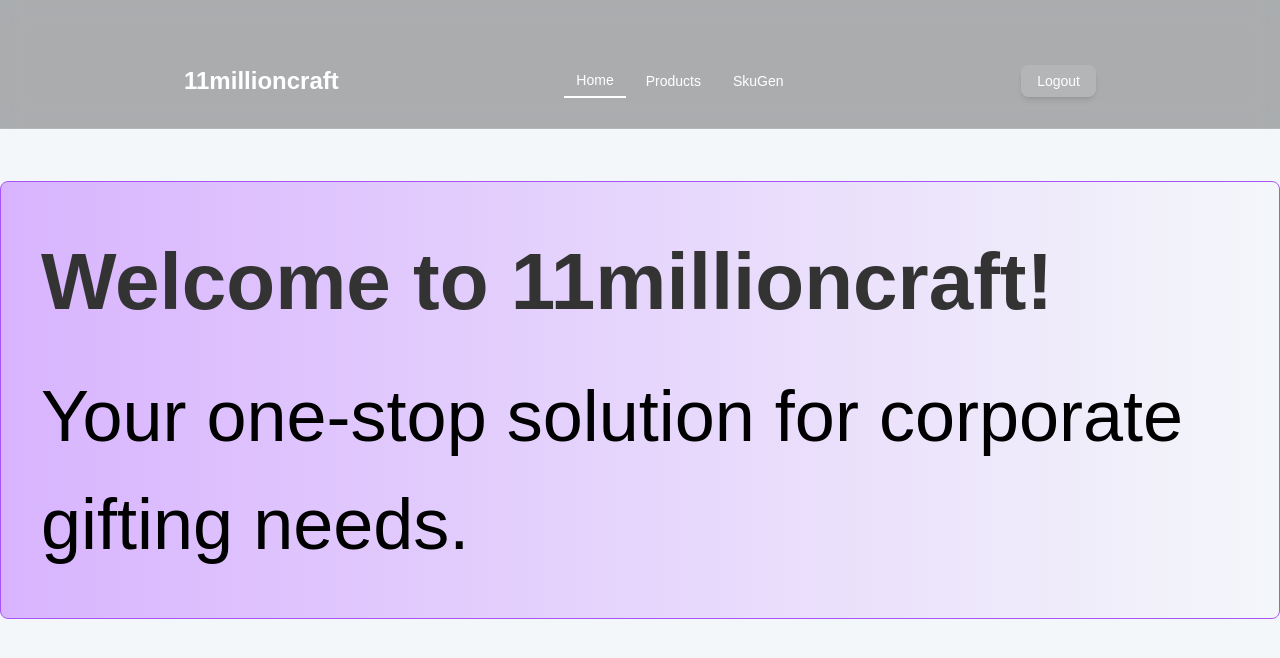
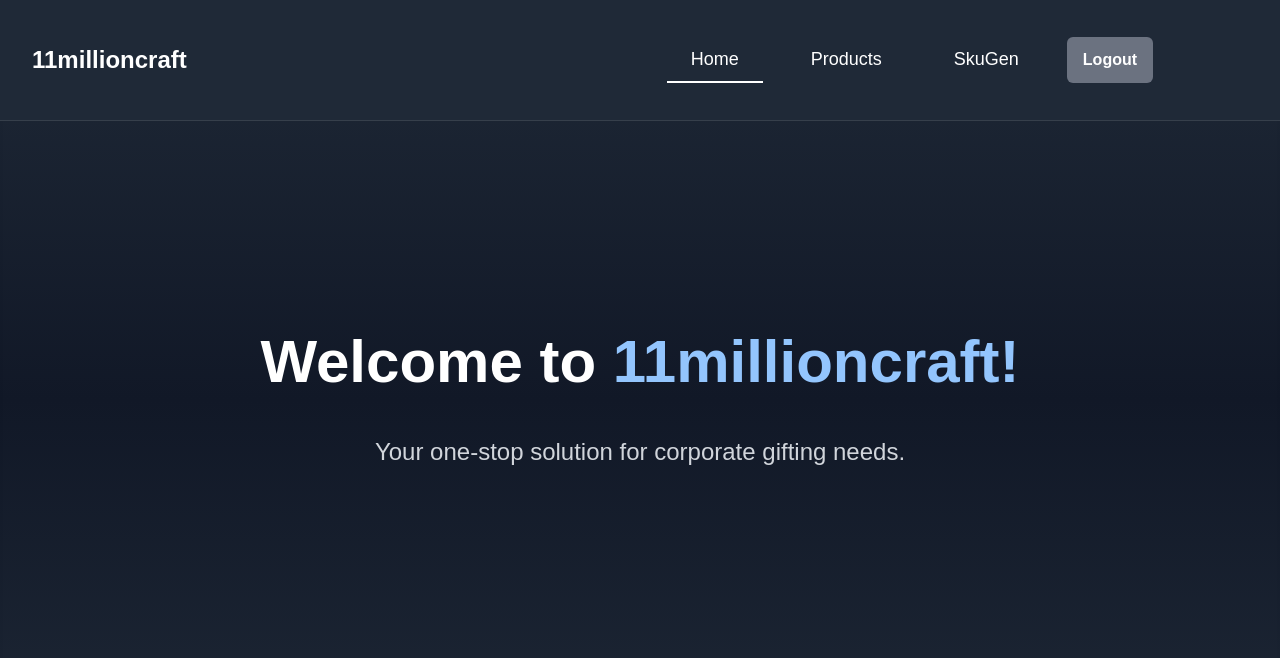
Before and after one commit to R0h-a-a-n/11millioncraft, a React (Vite) app in the folder 11millioncrafts/frontend/: page /home in a window 1280 px wide. Shown: the top 658 px of the page. Built offline with nearby package versions, Linux system fonts and the light colour scheme; sample sign-in values are in the browser's storage.

Commit message:
changes to UI

```diff
--- a/11millioncrafts/frontend/package.json
+++ b/11millioncrafts/frontend/package.json
@@ -8,6 +8,8 @@
         "preview": "vite preview"
     },
     "dependencies": {
+        "@headlessui/react": "^2.2.0",
+        "@heroicons/react": "^2.2.0",
         "axios": "^1.5.0",
         "jwt-decode": "^4.0.0",
         "lucide-react": "^0.469.0",
--- a/11millioncrafts/frontend/src/App.jsx
+++ b/11millioncrafts/frontend/src/App.jsx
@@ -12,7 +12,7 @@ import SkuDetail from './components/SkuDetail';
 import Edit from './components/Edit';
 import { ToastContainer,toast } from 'react-toastify';
 import 'react-toastify/dist/ReactToastify.css';
-import Superadmin from './components/Superadmin';
+import Superadmin from './components/superadmin';
 import Superlogin from './components/Superlogin';
 
 function App() {
--- /dev/null
+++ b/11millioncrafts/frontend/src/components/Header.css
@@ -0,0 +1,34 @@
+#height {
+    height: 15vh;
+    display: flex;
+    justify-content: baseline;
+    align-items: center;
+     font: size 150px;
+     font-weight: bold;
+     color: white;
+  }
+  /* Apply hover effects for navigation links */
+nav .flex .block {
+    position: relative;
+    display: inline-block;
+    padding-bottom: 5px; /* Add some spacing for underline */
+  }
+
+  nav .flex .block::after {
+    content: '';
+    position: absolute;
+    bottom: 0;
+    left: 0;
+    width: 0;
+    height: 2px;
+    background-color: white;
+    transition: width 0.3s ease, left 0.3s ease;
+  }
+
+  nav .flex .block:hover::after {
+    width: 100%;
+  }
+
+  nav .flex .block.active::after {
+    width: 100%;
+  }
--- a/11millioncrafts/frontend/src/components/Header.jsx
+++ b/11millioncrafts/frontend/src/components/Header.jsx
@@ -1,12 +1,16 @@
-import React, { useEffect, useState } from 'react';
+import React, { useState } from 'react';
 import { NavLink, useNavigate } from 'react-router-dom';
 import { jwtDecode } from 'jwt-decode';
+import { Disclosure, DisclosureButton, DisclosurePanel } from '@headlessui/react';
+import { Bars3Icon, XMarkIcon } from '@heroicons/react/24/outline';
+import './Header.css';
 
 function Header() {
   const [isMenuOpen, setIsMenuOpen] = useState(false);
   const navigate = useNavigate();
 
-
+  const token = localStorage.getItem('token');
+  const decoded = token ? jwtDecode(token) : null;
 
   const handleLogout = () => {
     localStorage.removeItem('token');
@@ -15,106 +19,90 @@ function Header() {
     window.location.reload();
   };
 
-  const token = localStorage.getItem('token');
-  const decoded = jwtDecode(token);
-
+  const navigation = [
+    { name: 'Home', href: '/home', current: false },
+    { name: 'Products', href: '/products', current: false },
+    { name: 'SkuGen', href: '/skugen', current: false },
+    decoded?.issuperadmin && { name: 'SuperAdmin', href: '/superadmin', current: false },
+  ].filter(Boolean);
 
   return (
-    <header className="fixed h-[5vh] py-[8vh] top-0 left-0 right-0 z-50 bg-black/30 backdrop-blur-md border-b border-white/10">
-      <div className="px-4 sm:px-6">
-        <div className="flex items-center justify-between">
+    <Disclosure as="nav" className="bg-gray-800 mb-[90vh] fixed w-full top-0 left-0 z-50 backdrop-blur-md border-b border-white/10">
+      <div className="mx-auto max-w-7xl px-2 sm:px-6 lg:px-8" id="height">
+        <div className="relative flex h-16 items-center justify-between">
+          {/* Mobile Menu Button */}
+          <div className="absolute inset-y-0 right-0 flex items-center sm:hidden">
+            <DisclosureButton
+              className="group relative inline-flex items-center justify-center rounded-md p-2 text-gray-400 hover:bg-gray-700 hover:text-white focus:outline-none focus:ring-2 focus:ring-inset focus:ring-white"
+              onClick={() => setIsMenuOpen(!isMenuOpen)}
+            >
+              <span className="sr-only">Open main menu</span>
+              <Bars3Icon aria-hidden="true" className="block size-6 group-data-[open]:hidden" />
+              <XMarkIcon aria-hidden="true" className="hidden size-6 group-data-[open]:block" />
+            </DisclosureButton>
+          </div>
+
+          <div className="flex flex-1 items-center justify-between sm:items-stretch sm:justify-start">
+
+            <div className="flex shrink-0 items-center">
               <h1
-            className="text-xl sm:text-2xl font-bold text-white cursor-pointer hover:scale-105 transition-transform duration-200"
+                className="text-xl mr-80 sm:text-2xl font-bold text-white cursor-pointer hover:scale-105 transition-transform duration-200"
                 onClick={() => navigate('/home')}
               >
                 11millioncraft
               </h1>
-
-          <div className="sm:hidden">
-            <button
-              onClick={() => setIsMenuOpen(!isMenuOpen)}
-              className="text-white p-1.5 hover:bg-white/10 rounded-lg transition-colors duration-200"
-            >
-              <svg xmlns="http://www.w3.org/2000/svg" className="h-5 w-5" fill="none" viewBox="0 0 24 24" stroke="currentColor">
-                {isMenuOpen ? (
-                  <path strokeLinecap="round" strokeLinejoin="round" strokeWidth={2} d="M6 18L18 6M6 6l12 12" />
-                ) : (
-                  <path strokeLinecap="round" strokeLinejoin="round" strokeWidth={2} d="M4 6h16M4 12h16M4 18h16" />
-                )}
-              </svg>
-            </button>
             </div>
 
-          <nav className={`absolute sm:relative top-full left-0 right-0 bg-black/30 backdrop-blur-md sm:backdrop-blur-none sm:bg-transparent ${isMenuOpen ? 'block' : 'hidden'} sm:block mt-0 sm:mt-0`}>
-            <ul className="flex flex-col sm:flex-row items-center gap-2 p-3 sm:p-0">
-              <li>
+            <div className="hidden sm:block ml-40">
+              <div className="flex space-x-6">
+                {navigation.map((item) => (
                   <NavLink
-                  to="/home"
+                    key={item.name}
+                    to={item.href}
                     className={({ isActive }) =>
-                    `block px-3 py-1.5 text-sm text-white hover:text-purple-200 transition-colors duration-200 font-medium ${
-                      isActive ? 'border-b-2 border-white' : ''
-                    }`
+                      `px-6 py-2 text-lg text-white hover:text-purple-200 transition-colors duration-200 font-medium ${isActive ? 'border-b-2 border-white' : ''}`
                     }
                   >
-                  Home
+                    {item.name}
                   </NavLink>
-              </li>
-              <li>
-                <NavLink
-                  to="/products"
-                  className={({ isActive }) =>
-                    `block px-3 py-1.5 text-sm text-white hover:text-purple-200 transition-colors duration-200 font-medium ${
-                      isActive ? 'border-b-2 border-white' : ''
-                    }`
-                  }
-                >
-                  Products
-                </NavLink>
-              </li>
-              <li>
-                <NavLink
-                  to="/skugen"
-                  className={({ isActive }) =>
-                    `block px-3 py-1.5 text-sm text-white hover:text-purple-200 transition-colors duration-200 font-medium ${
-                      isActive ? 'border-b-2 border-white' : ''
-                    }`
-                  }
-                >
-                  SkuGen
-                </NavLink>
-              </li>
-              {decoded.issuperadmin && (<li>
-                <NavLink
-                  to="/superadmin"
-                >
-                  SuperAdmin
-                </NavLink>
-              </li>)}
-            </ul>
-          </nav>
+                ))}
 
-          {token && (
+
                 <button
                   onClick={handleLogout}
-              className="hidden sm:block px-4 py-1.5 text-sm bg-white/10 hover:bg-white/20 text-white rounded-lg transition-all duration-200 shadow-md hover:shadow-lg transform hover:scale-105"
-            >
-              Logout
-            </button>
-          )}
-        </div>
-
-        {token && isMenuOpen && (
-          <div className="sm:hidden p-3 border-t border-white/10">
-            <button
-              onClick={handleLogout}
-              className="w-full px-4 py-1.5 text-sm bg-white/10 hover:bg-white/20 text-white rounded-lg transition-all duration-200 shadow-md hover:shadow-lg transform hover:scale-105"
+                  className="ml-auto px-4 py-2  bg-gray-500 text-white rounded-md hover:bg-red-700 transition-colors duration-200"
                 >
                   Logout
                 </button>
               </div>
-        )}
             </div>
-    </header>
+          </div>
+        </div>
+      </div>
+
+
+      <DisclosurePanel className="sm:hidden">
+        <div className="space-y-1 px-2 pb-3 pt-2">
+          {navigation.map((item) => (
+            <DisclosureButton
+              key={item.name}
+              as="a"
+              href={item.href}
+              className="block rounded-md px-3 py-2 text-base font-medium text-white hover:bg-purple-600"
+            >
+              {item.name}
+            </DisclosureButton>
+          ))}
+
+          <DisclosureButton
+            onClick={handleLogout}
+            className="block rounded-md px-3 py-2 text-base font-medium text-white bg-gray-500 hover:bg-red-700"
+          >
+            Logout
+          </DisclosureButton>
+        </div>
+      </DisclosurePanel>
+    </Disclosure>
   );
 }
 
--- a/11millioncrafts/frontend/src/components/Home.jsx
+++ b/11millioncrafts/frontend/src/components/Home.jsx
@@ -1,7 +1,8 @@
 import React from 'react';
-import { NavLink, useNavigate } from 'react-router-dom';
+import { useNavigate } from 'react-router-dom';
+
 function Home() {
-    const navigate = useNavigate();
+  const navigate = useNavigate();
 
   const handleLogout = () => {
     localStorage.removeItem('token');
@@ -9,15 +10,18 @@ function Home() {
     navigate('/');
     window.location.reload();
   };
+
   return (
-    <>
-    <div className="border border-purple-500 rounded-lg p-10 bg-gradient-to-r from-purple-300 to-transparent">
-      <h2 className='mb-3 text-[10vh] animate-slidein [--slidein-delay:900ms]'>Welcome to 11millioncraft!</h2>
-      <p className='text-black text-[9vh] animate-slidein [--slidein-delay:500ms]'>Your one-stop solution for corporate gifting needs.</p>
+    <div className="min-h-screen w-screen bg-gradient-to-b from-gray-800 via-gray-900 to-gray-800 text-white flex flex-col">
+      <div className="flex flex-col items-center justify-center flex-grow p-8 bg-gray-850 shadow-inner">
+        <h2 className="mb-6 text-4xl sm:text-5xl md:text-6xl font-bold text-center text-white">
+          Welcome to <span className="text-blue-300">11millioncraft!</span>
+        </h2>
+        <p className="text-lg sm:text-xl md:text-2xl text-center text-gray-300">
+          Your one-stop solution for corporate gifting needs.
+        </p>
+      </div>
     </div>
-    </>
-
-
   );
 }
 
--- a/11millioncrafts/frontend/src/components/Skumanager.jsx
+++ b/11millioncrafts/frontend/src/components/Skumanager.jsx
@@ -79,7 +79,7 @@ const SkuManager = () => {
     };
 
     return (
-        <div className="min-h-screen mt-[30vh] w-[100%] max-w-screen">
+        <div className="min-h-screen mt-[30vh] w-[100%]  max-w-screen">
             <div className="max-w-7xl mx-auto grid gap-6 p-10   lg:grid-cols-3">
                 <div className="rounded-lg p-6 ">
                     <h2 className="text-2xl font-semibold flex items-center gap-2 mb-4">
```
Also changed, not shown: 11millioncrafts/frontend/src/components/Products.jsx (+15 -8 lines), 11millioncrafts/frontend/src/components/Superadmin.jsx (+33 -33 lines), 2 other files (tests, documents, lock files or other folders). Lines whose indentation alone changed are shown as unchanged.
